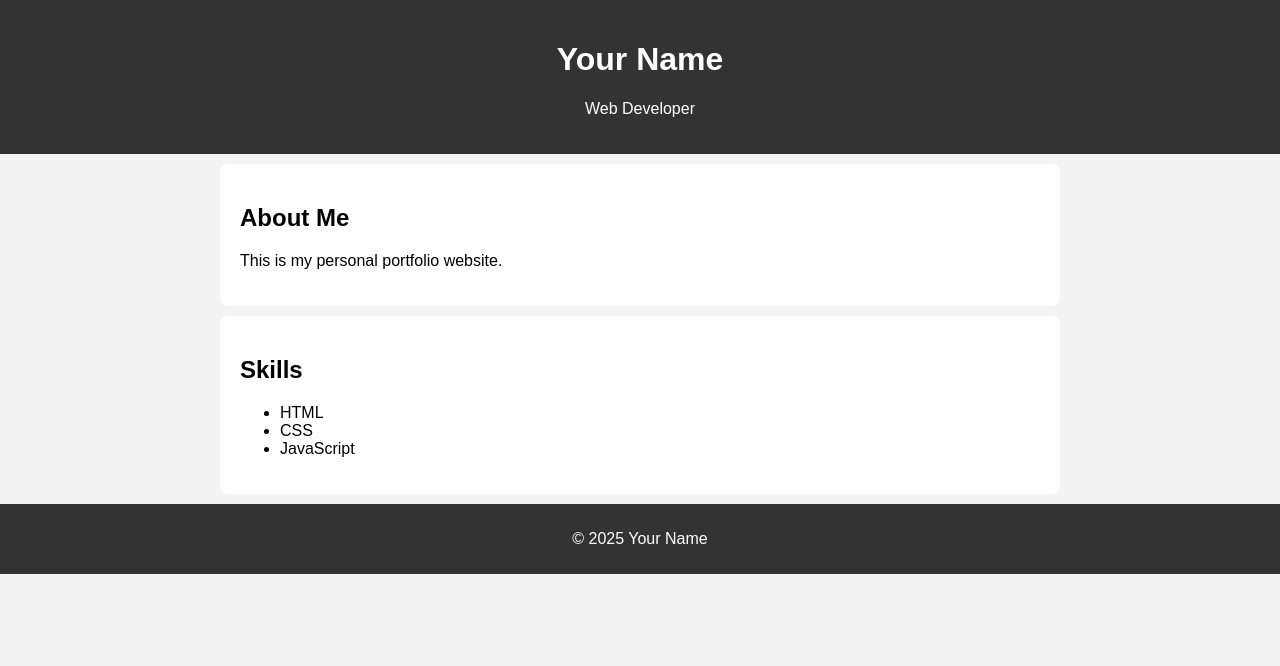
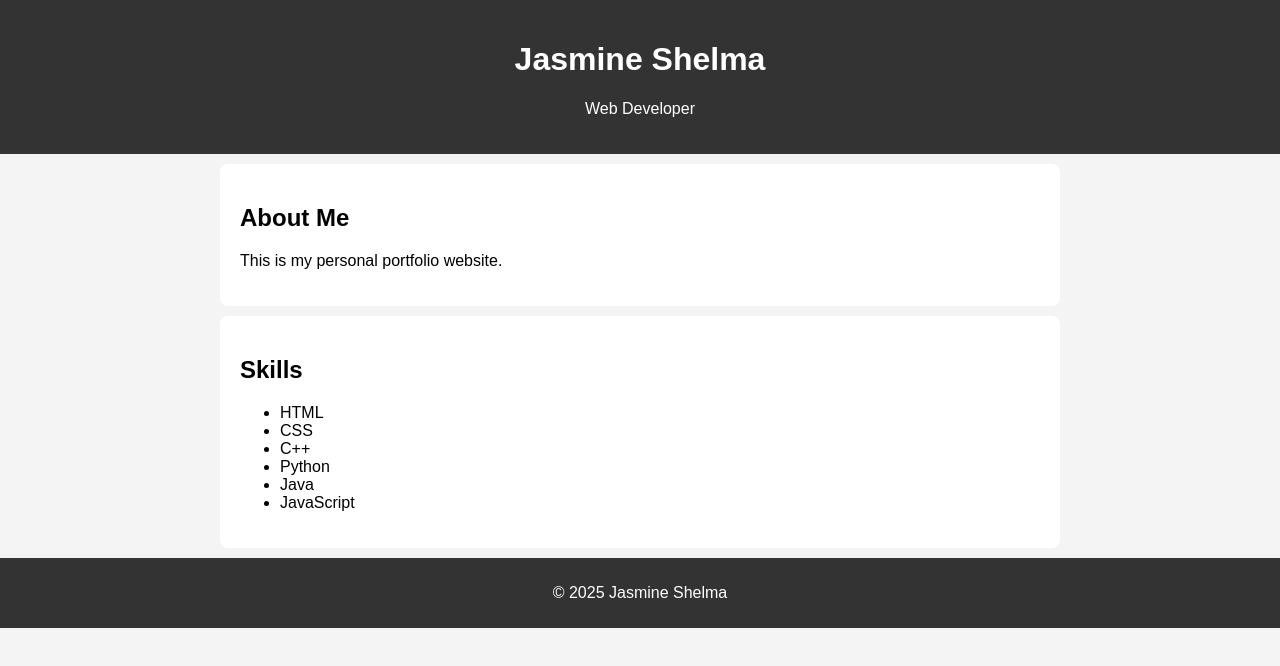
Before and after one commit to JasmineShelma/CODESOFT, a plain HTML site: page index.html in a window 1280 px wide. Drawn offline with Linux system fonts and the light colour scheme.

Commit message:
Update index.html

```diff
--- a/index.html
+++ b/index.html
@@ -6,7 +6,7 @@
 </head>
 <body>
   <header>
-    <h1>Your Name</h1>
+    <h1>Jasmine Shelma</h1>
     <p>Web Developer</p>
   </header>
 
@@ -20,12 +20,15 @@
     <ul>
       <li>HTML</li>
       <li>CSS</li>
+      <li>C++</li>
+      <li>Python</li>
+      <li>Java</li>
       <li>JavaScript</li>
     </ul>
   </section>
 
   <footer>
-    <p>&copy; 2025 Your Name</p>
+    <p>&copy; 2025 Jasmine Shelma</p>
   </footer>
 </body>
 </html>
```
